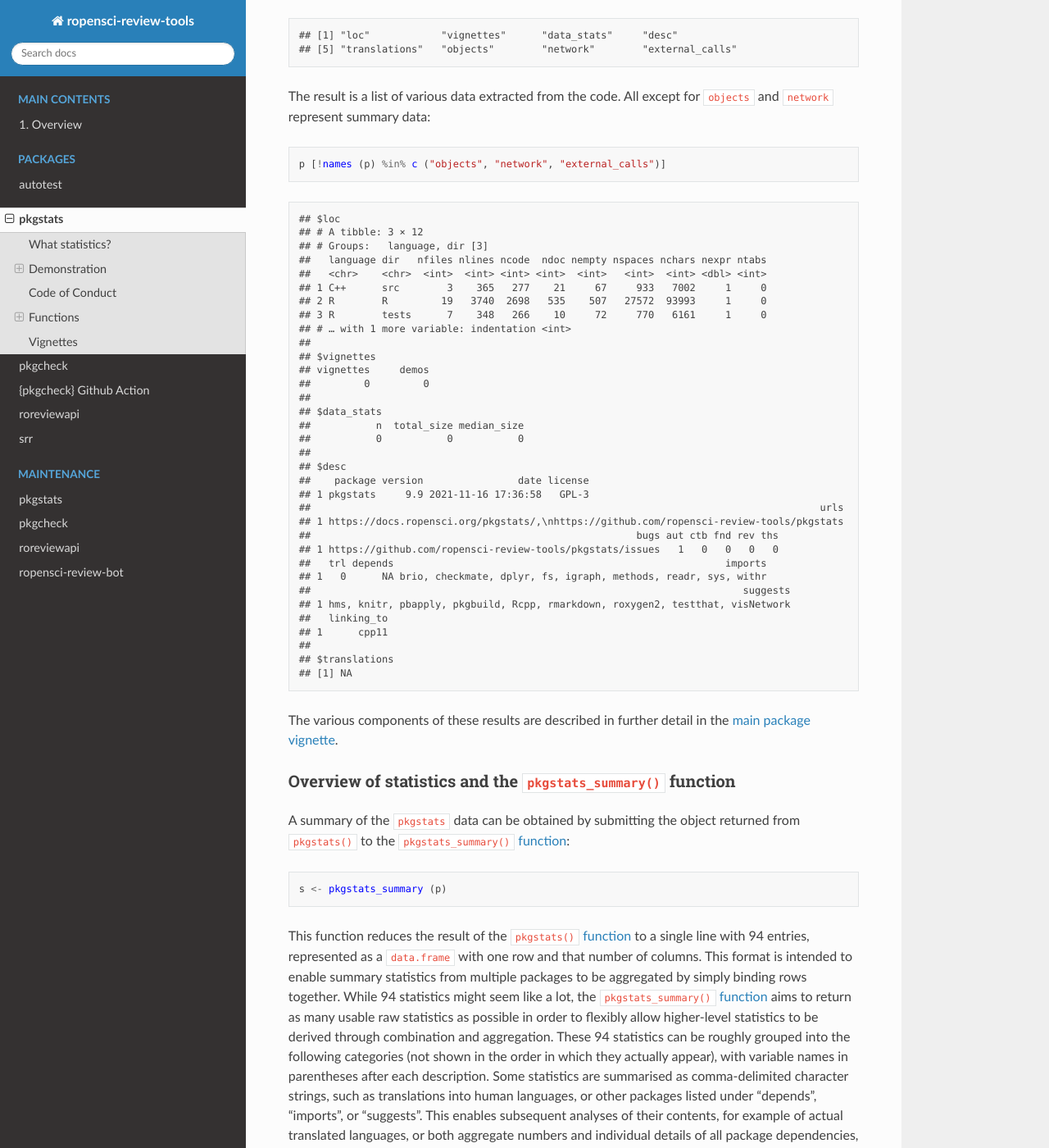
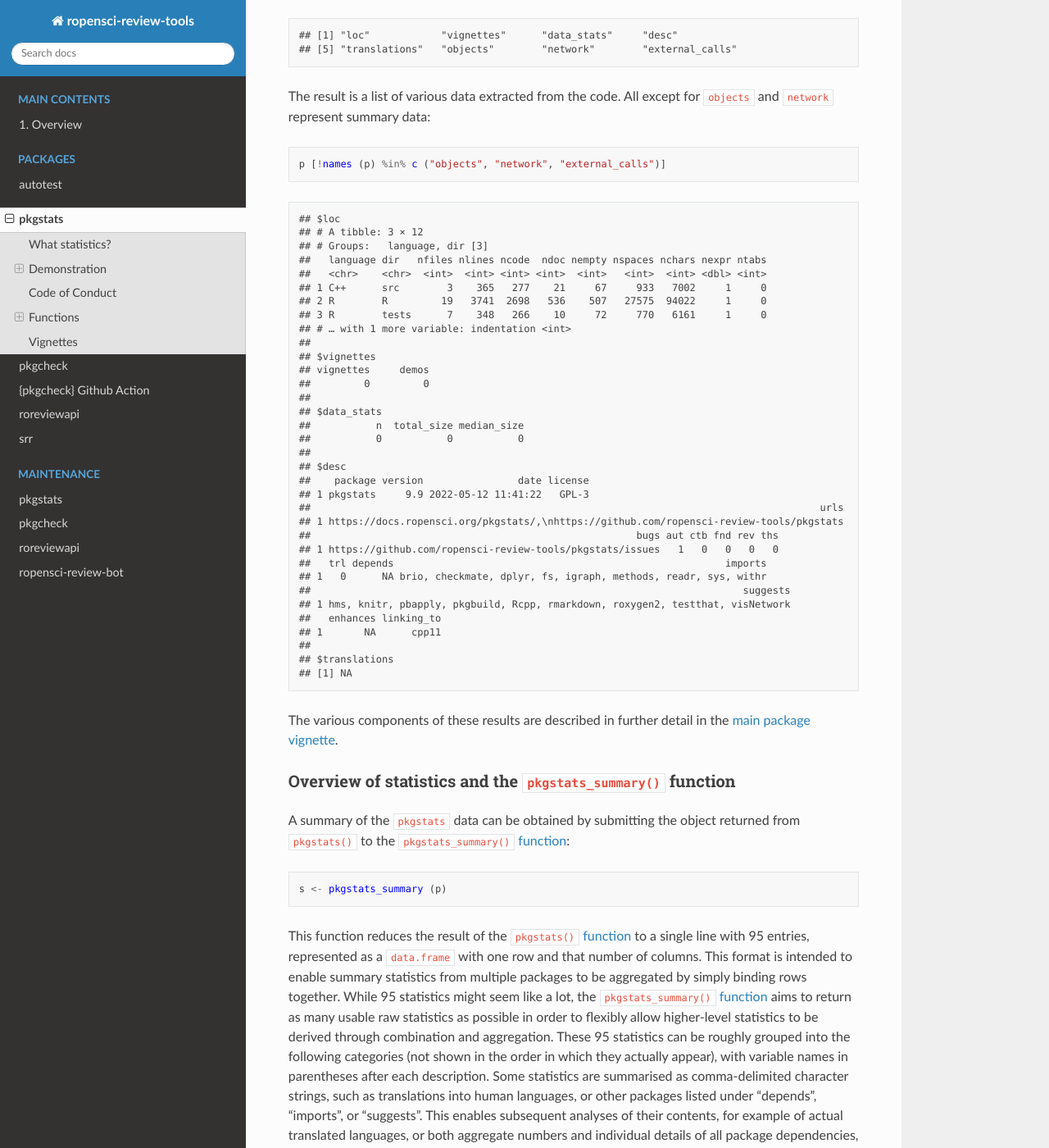
Before and after one commit to ropensci-review-tools/ropensci-review-tools, a Sphinx documentation site: the page built from docs/pkgstats/pkgstats.md, in a window 1280 px wide and 1400 px high, scrolled down 1290 px. Shown: the whole window at 82% size. Built offline with Sphinx 7.4.7 and the Read the Docs theme 2.0.0, drawn with Linux system fonts in a browser that asks for light colours; pages that are not in the unit, such as notebooks, are missing from menus; some of the changed text lies outside the part shown.

Commit message:
update pkgstats docs

```diff
--- a/docs/pkgstats/pkgstats.md
+++ b/docs/pkgstats/pkgstats.md
@@ -5,6 +5,9 @@
 [![codecov](https://codecov.io/gh/ropensci-review-tools/pkgstats/branch/main/graph/badge.svg)](https://app.codecov.io/gh/ropensci-review-tools/pkgstats)
 [![Project Status:
 Active](https://www.repostatus.org/badges/latest/active.svg)](https://www.repostatus.org/#active)
+[![CRAN_Status_Badge](https://www.r-pkg.org/badges/version/pkgstats)](https://cran.r-project.org/package=pkgstats/)
+[![CRAN
+Downloads](https://cranlogs.r-pkg.org/badges/grand-total/pkgstats?color=orange)](https://cran.r-project.org/package=pkgstats)
 <!-- badges: end -->
 
 # pkgstats
@@ -84,7 +87,7 @@
     ##   language dir   nfiles nlines ncode  ndoc nempty nspaces nchars nexpr ntabs
     ##   <chr>    <chr>  <int>  <int> <int> <int>  <int>   <int>  <int> <dbl> <int>
     ## 1 C++      src        3    365   277    21     67     933   7002     1     0
-    ## 2 R        R         19   3740  2698   535    507   27572  93993     1     0
+    ## 2 R        R         19   3741  2698   536    507   27575  94022     1     0
     ## 3 R        tests      7    348   266    10     72     770   6161     1     0
     ## # … with 1 more variable: indentation <int>
     ##
@@ -98,7 +101,7 @@
     ##
     ## $desc
     ##    package version                date license
-    ## 1 pkgstats     9.9 2021-11-16 17:36:58   GPL-3
+    ## 1 pkgstats     9.9 2022-05-12 11:41:22   GPL-3
     ##                                                                                      urls
     ## 1 https://docs.ropensci.org/pkgstats/,\nhttps://github.com/ropensci-review-tools/pkgstats
     ##                                                       bugs aut ctb fnd rev ths
@@ -107,8 +110,8 @@
     ## 1   0      NA brio, checkmate, dplyr, fs, igraph, methods, readr, sys, withr
     ##                                                                         suggests
     ## 1 hms, knitr, pbapply, pkgbuild, Rcpp, rmarkdown, roxygen2, testthat, visNetwork
-    ##   linking_to
-    ## 1      cpp11
+    ##   enhances linking_to
+    ## 1       NA      cpp11
     ##
     ## $translations
     ## [1] NA
@@ -129,15 +132,15 @@
 
 This function reduces the result of the [`pkgstats()`
 function](https://docs.ropensci.org/pkgstats/reference/pkgstats_summary.html)
-to a single line with 94 entries, represented as a `data.frame` with one
+to a single line with 95 entries, represented as a `data.frame` with one
 row and that number of columns. This format is intended to enable
 summary statistics from multiple packages to be aggregated by simply
-binding rows together. While 94 statistics might seem like a lot, the
+binding rows together. While 95 statistics might seem like a lot, the
 [`pkgstats_summary()`
 function](https://docs.ropensci.org/pkgstats/reference/pkgstats_summary.html)
 aims to return as many usable raw statistics as possible in order to
 flexibly allow higher-level statistics to be derived through combination
-and aggregation. These 94 statistics can be roughly grouped into the
+and aggregation. These 95 statistics can be roughly grouped into the
 following categories (not shown in the order in which they actually
 appear), with variable names in parentheses after each description. Some
 statistics are summarised as comma-delimited character strings, such as
```
Also changed, not shown: other parts of docs/pkgstats/pkgstats.md (+1 -1 lines).
